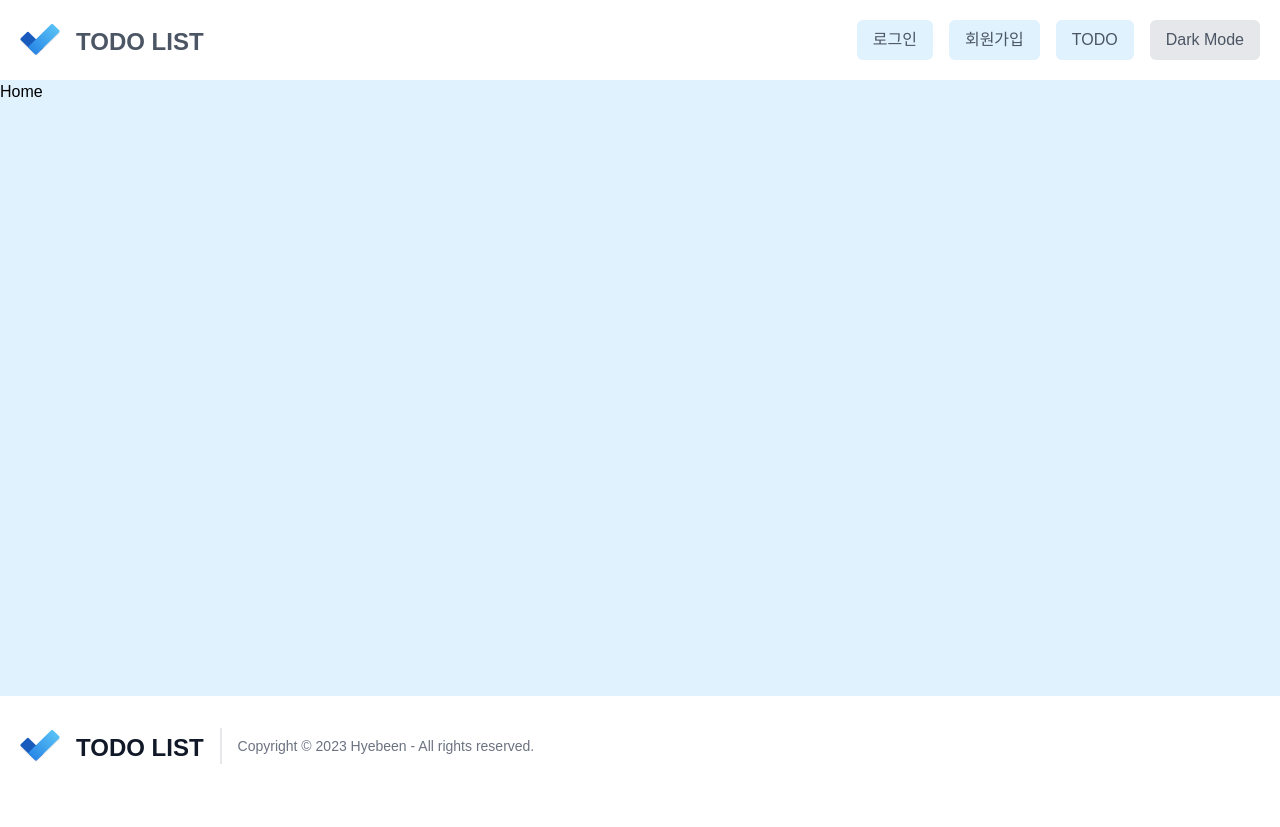
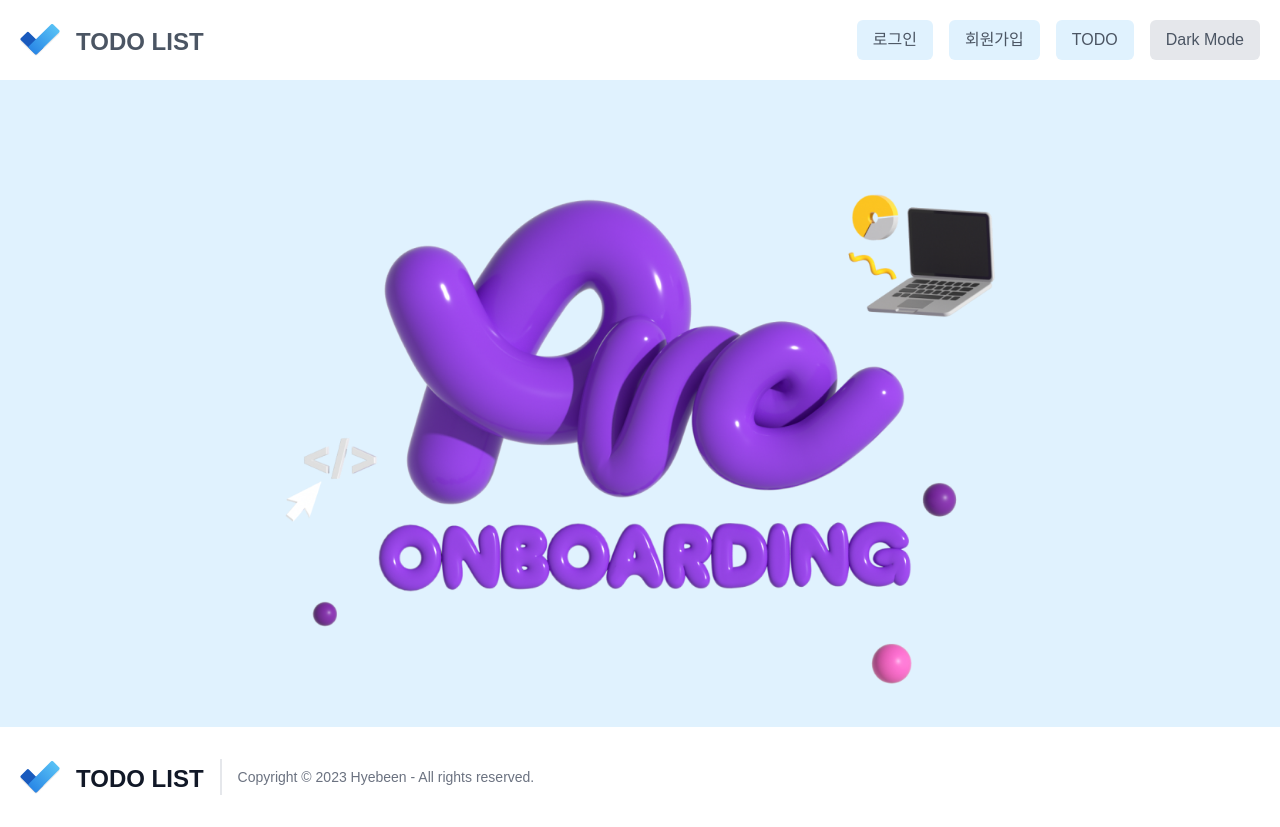
Before and after one commit to HYBEN09/TODO, a React (Create React App) app: page / in a window 1280 px wide. Before the commit the page ends 800 px from the top, so only its background shows below. Built offline with nearby package versions, Linux system fonts and the light colour scheme.

Commit message:
style: Home 페이지 구현

```diff
--- a/src/pages/Home.jsx
+++ b/src/pages/Home.jsx
@@ -1,5 +1,9 @@
 function Home() {
-  return <div className="min-h-custom bg-sky-100 dark:bg-gray-800 ">Home</div>;
+  return (
+    <div className="min-h-custom bg-sky-100 dark:bg-gray-800 flex justify-center items-center">
+      <img src="/assets/pre-oneboarding.png" alt="" width={800} />
+    </div>
+  );
 }
 
 export default Home;
```
Also changed, not shown: public/assets/pre-oneboarding.png (added).
